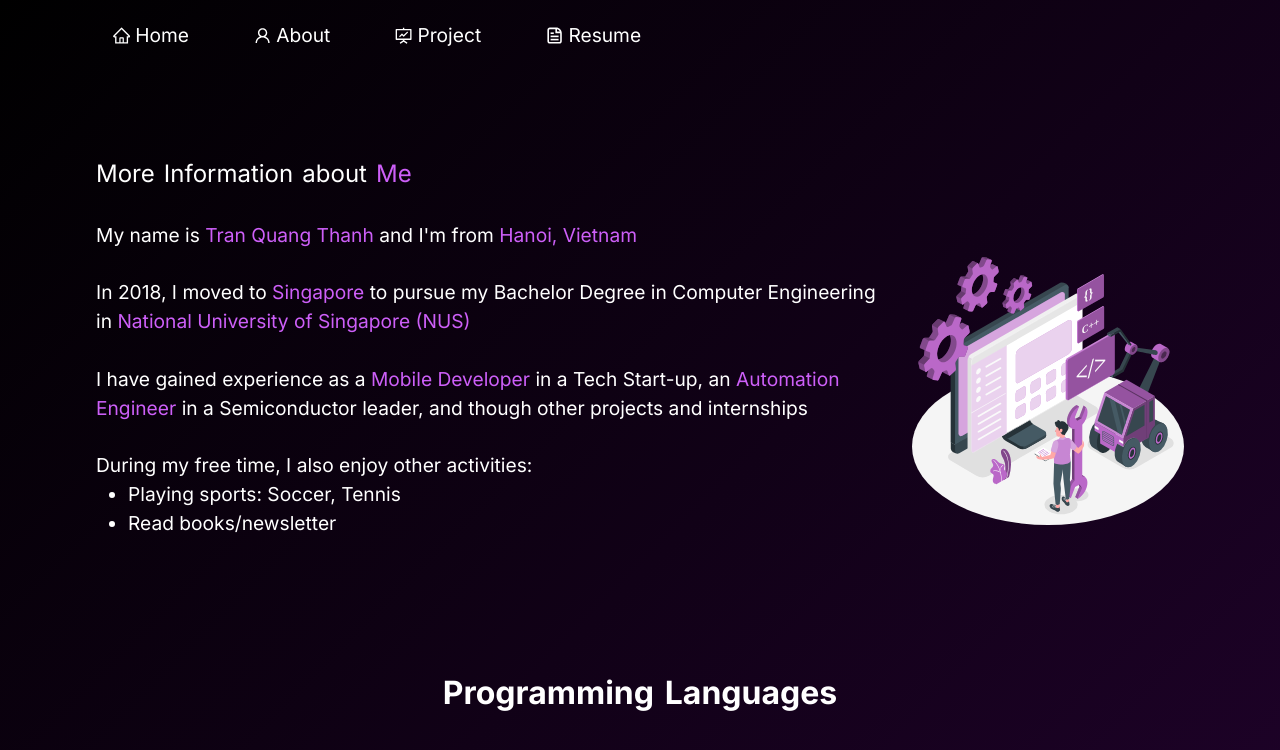
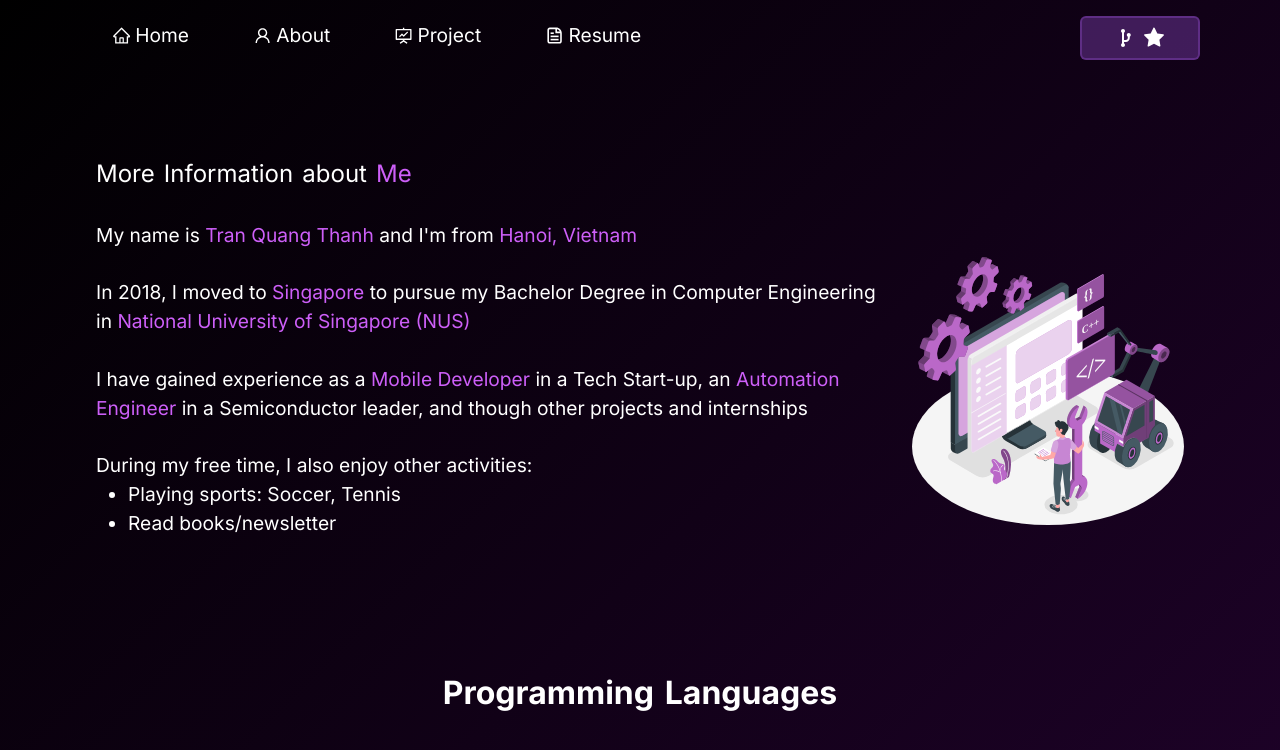
Before and after one commit to tran-quang-thanh/portfolio, a Next.js app: page /about in a window 1280 px wide. Shown: the top 750 px of the page. Built offline with nearby package versions, Linux system fonts and the light colour scheme.

Commit message:
Add link to portfolio project github nav bar

```diff
--- a/components/NavigationBar.tsx
+++ b/components/NavigationBar.tsx
@@ -1,9 +1,9 @@
 'use client'
 import Link from "next/link";
 import { ReactNode, useState } from "react";
-import { Nav, Navbar } from "react-bootstrap";
-import { AiOutlineFundProjectionScreen, AiOutlineHome, AiOutlineUser } from "react-icons/ai";
-import { CgFileDocument } from "react-icons/cg";
+import { Button, Nav, Navbar } from "react-bootstrap";
+import { AiFillStar, AiOutlineFundProjectionScreen, AiOutlineHome, AiOutlineUser } from "react-icons/ai";
+import { CgFileDocument, CgGitFork } from "react-icons/cg";
 
 export default function NavigationBar() {
   const [isExpanded, updateExpanded] = useState(false);
@@ -75,6 +75,16 @@ export default function NavigationBar() {
 				</NavBarItem>
 
 			</Navbar.Collapse>
+
+			<Button
+        href="https://github.com/tran-quang-thanh/portfolio"
+        target="_blank"
+        rel="noopener noreferrer"
+        className="flex items-center text-2xl space-x-1 px-8 py-2 bg-[#934cce5e] border-[#934cce5e] border-2 hover:bg-[#a24dd386] hover:border-[#a24dd386] hover:-translate-y-1 transition duration-500"
+      >
+          <CgGitFork />
+					<AiFillStar />
+      </Button>
 		</Navbar>
   );
 }
```
